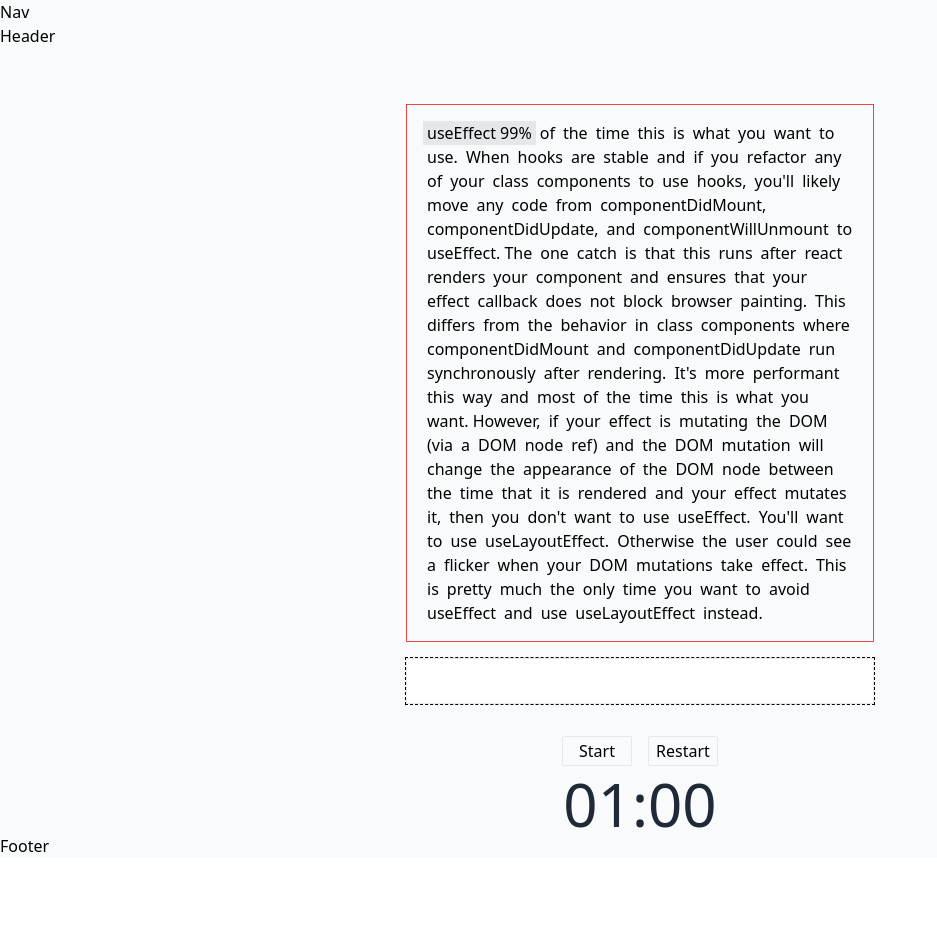
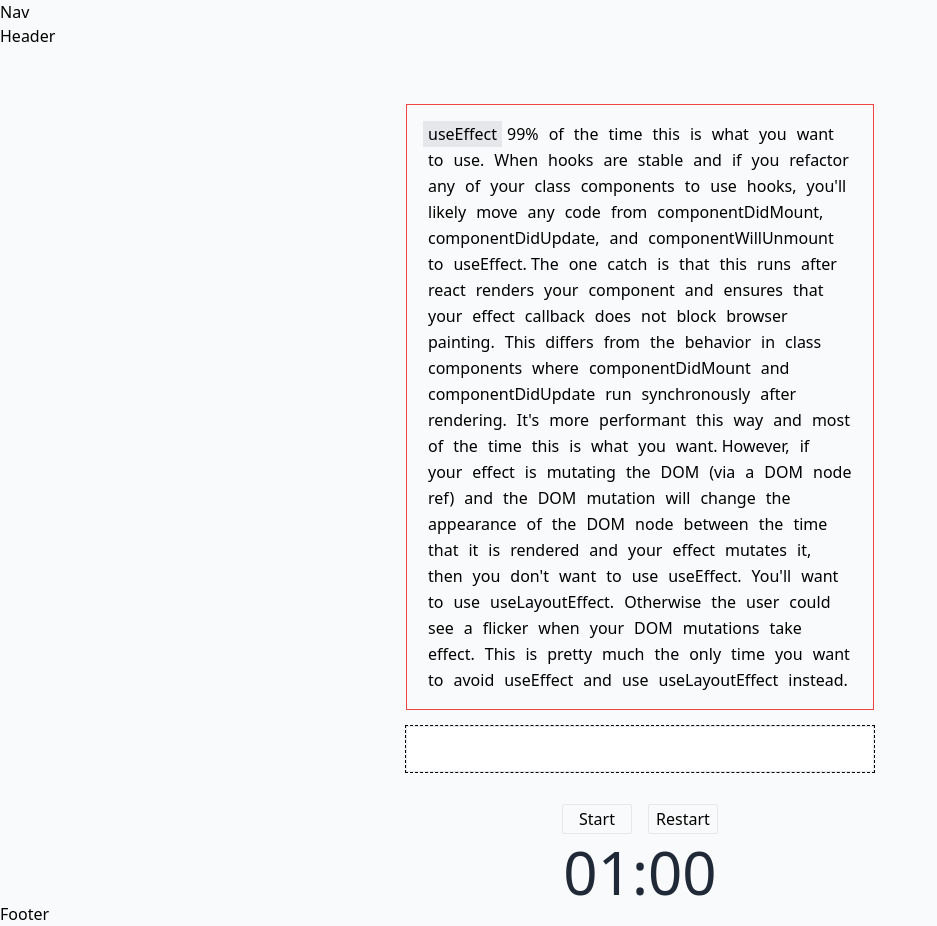
Before and after one commit to mahdisoultana/fastyping, a React (Vite) app: page / in a window 1280 px wide. Shown: the whole page, without its empty margins (0-937 px from the left). Before the commit the page ends 858 px from the top, so only its background shows below. Built offline with nearby package versions, Linux system fonts and the light colour scheme.

Commit message:
imporving typing functionnality

```diff
--- a/src/components/commun/typer/Typer.tsx
+++ b/src/components/commun/typer/Typer.tsx
@@ -10,14 +10,12 @@ function Typer() {
     </div>
   );
 }
-const text = `useEffect
-99% of the time this is what you want to use. When hooks are stable and if you refactor any of your class components to use hooks, you'll likely move any code from componentDidMount, componentDidUpdate, and componentWillUnmount to useEffect.
+const text = `useEffect 99% of the time this is what you want to use. When hooks are stable and if you refactor any of your class components to use hooks, you'll likely move any code from componentDidMount, componentDidUpdate, and componentWillUnmount to useEffect.
 
 The one catch is that this runs after react renders your component and ensures that your effect callback does not block browser painting. This differs from the behavior in class components where componentDidMount and componentDidUpdate run synchronously after rendering. It's more performant this way and most of the time this is what you want.
 
 However, if your effect is mutating the DOM (via a DOM node ref) and the DOM mutation will change the appearance of the DOM node between the time that it is rendered and your effect mutates it, then you don't want to use useEffect. You'll want to use useLayoutEffect. Otherwise the user could see a flicker when your DOM mutations take effect. This is pretty much the only time you want to avoid useEffect and use useLayoutEffect instead.`;
 function TextTyping() {
-  console.log('typing');
   return (
     <div className="w-[500px] m-auto  p-4 my-10 mb-2 space-y-4 break-words">
       <div className="flex  flex-wrap  border border-red-500 p-4">
@@ -40,15 +38,35 @@ const Word = memo(function Word({
   let classNameHighlited = '';
 
   if (currentIndex == index && word.length && word === currentWord) {
-    classNameHighlited = 'bg-green-500';
+    classNameHighlited = 'bg-green-500 border-transparent';
   } else if (currentIndex === index) {
-    classNameHighlited = 'bg-gray-200';
+    classNameHighlited =
+      currentWord.length > 0
+        ? 'border-gray-100 '
+        : 'bg-gray-200 border-transparent';
   } else {
-    classNameHighlited = 'bg-transparent';
+    classNameHighlited = 'bg-transparent border-transparent';
   }
   return (
-    <p className={` px-1   ${classNameHighlited}  `}>
-      <span>{word}</span>
+    <p className={` px-1  border  ${classNameHighlited}  `}>
+      <span>
+        {currentIndex == index
+          ? [...word].map((char, key) => (
+              <span
+                key={key}
+                className={
+                  currentWord[key] == char
+                    ? 'bg-green-500'
+                    : currentWord.length > 0
+                    ? 'bg-red-500'
+                    : 'bg-transparent'
+                }
+              >
+                {char}
+              </span>
+            ))
+          : word}
+      </span>
     </p>
   );
 });
```
